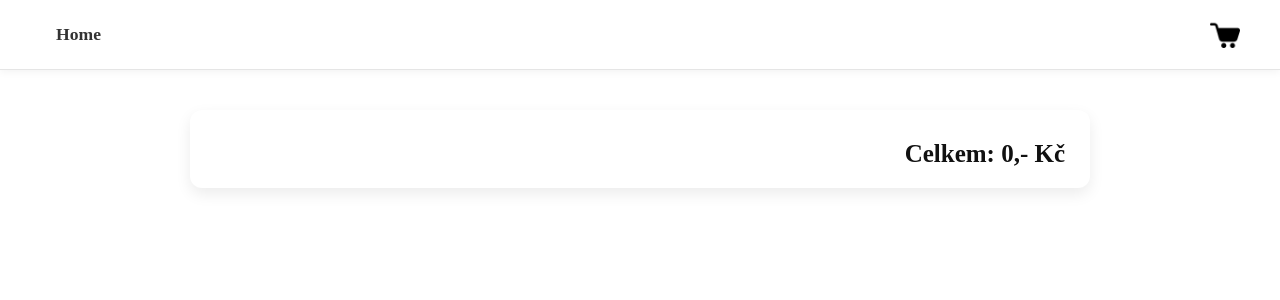
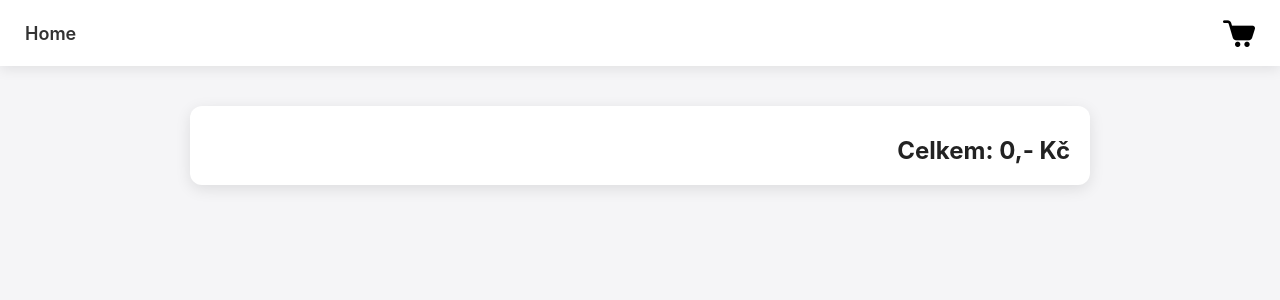
Before and after one commit to Moravec291678/mini-shop, a React (Vite) app: page /cart in a window 1280 px wide. Shown: the top 300 px of the page. Built offline with nearby package versions, Linux system fonts and the light colour scheme.

Commit message:
Update: cart localStorage, CSS, quantity buttons

```diff
--- a/src/App.jsx
+++ b/src/App.jsx
@@ -1,4 +1,4 @@
-import { useState } from "react";
+import { useEffectEvent, useState, useEffect } from "react";
 import Item from "./components/Item";
 import OneItem from "./components/OneItem";
 import { BrowserRouter, Routes, Route, Link } from "react-router-dom";
@@ -6,7 +6,10 @@ import Cart from "./components/Cart";
 import cartImg from "./images/cart.png";
 
 const App = () => {
-  const [cartItems, setCartItems] = useState([]);
+  const [cartItems, setCartItems] = useState(() => {
+    const saved = localStorage.getItem("cart");
+    return saved ? JSON.parse(saved) : [];
+  });
 
   const addToCart = (item) => {
     const exists = cartItems.find((product) => product.id === item.id);
@@ -23,7 +26,32 @@ const App = () => {
       setCartItems(newCart);
     }
   };
-  console.log(cartItems);
+
+  const increaseQuantity = (id) => {
+    const updatedCart = cartItems.map((product) =>
+      product.id === id
+        ? { ...product, quantity: product.quantity + 1 }
+        : product
+    );
+
+    setCartItems(updatedCart);
+  };
+
+  const decreaseQuantity = (id) => {
+    const updatedCart = cartItems
+      .map((product) =>
+        product.id === id
+          ? { ...product, quantity: product.quantity - 1 }
+          : product
+      )
+      .filter((product) => product.quantity > 0);
+
+    setCartItems(updatedCart);
+  };
+
+  useEffect(() => {
+    localStorage.setItem("cart", JSON.stringify(cartItems));
+  }, [cartItems]);
   return (
     <>
       <nav>
@@ -37,7 +65,16 @@ const App = () => {
       <Routes>
         <Route path="/" element={<Item />} />
         <Route path="/item/:id" element={<OneItem addToCart={addToCart} />} />
-        <Route path="/cart" element={<Cart cartItems={cartItems} />} />
+        <Route
+          path="/cart"
+          element={
+            <Cart
+              cartItems={cartItems}
+              increaseQuantity={increaseQuantity}
+              decreaseQuantity={decreaseQuantity}
+            />
+          }
+        />
       </Routes>
     </>
   );
--- a/src/components/Cart.css
+++ b/src/components/Cart.css
@@ -1,109 +1,75 @@
-/* CELÝ KOŠÍK */
 .cartWrapper {
   width: 90%;
   max-width: 900px;
   margin: 40px auto;
-  padding: 20px 25px;
+  padding: 20px;
 
-  background: #ffffff;
+  background: white;
   border-radius: 12px;
-  box-shadow: 0 6px 15px rgba(0, 0, 0, 0.08);
+  box-shadow: 0 4px 15px rgba(0,0,0,0.1);
 
   display: flex;
   flex-direction: column;
   gap: 20px;
 }
 
-/* JEDEN PRODUKT */
 .product {
   display: flex;
   align-items: center;
   justify-content: space-between;
   gap: 15px;
+  padding: 15px 20px;
 
   background: #f5f5f7;
-  padding: 15px 20px;
-
   border-radius: 10px;
-  border: 1px solid #e3e3e3;
-
-  transition: 0.2s ease;
+  border: 1px solid #e2e2e2;
 }
 
-.product:hover {
-  background: #ececef;
+.elementImage {
+  width: 70px;
+  height: 70px;
+  border-radius: 10px;
+  object-fit: cover;
 }
 
-/* OBRÁZEK PRODUKTU */
-.elementImage {
-  width: 80px;
-  height: 80px;
-
-  object-fit: cover;
-  border-radius: 8px;
-
-  border: 1px solid #ddd;
-}
-
-/* NÁZEV PRODUKTU */
 .productName {
   flex: 1;
   font-size: 18px;
   font-weight: 600;
-  color: #333;
 }
 
-/* CENA ZA DANOU MNOŽSTVÍ (quantity * price) */
 .quantityPrice {
-  font-size: 20px;
-  font-weight: 700;
-  color: #111;
-  min-width: 90px;
+  min-width: 70px;
   text-align: right;
+  font-size: 18px;
+  font-weight: 600;
 }
 
-/* COUNTER: + / - */
 .quantity {
   display: flex;
   align-items: center;
   gap: 10px;
 }
 
-/* ČÍSLO MNOŽSTVÍ */
-.quantity > p {
-  width: 30px;
-  text-align: center;
+.minus,
+.plus {
+  padding: 5px 10px;
+  background: #d9dce3;
+  border: none;
   font-size: 18px;
   font-weight: bold;
-}
-
-/* TLAČÍTKA + A - */
-.minus,
-.plus {
+  border-radius: 6px;
   cursor: pointer;
-
-  padding: 5px 12px;
-  border: none;
-  border-radius: 6px;
-
-  background: #d9dce3;
-  font-size: 18px;
-  font-weight: bold;
-
-  transition: all 0.2s ease;
 }
 
 .minus:hover,
 .plus:hover {
-  background: #c4c8d0;
+  background: #c7cbd3;
 }
 
-/* CELKOVÁ CENA */
 .totalPrice {
-  width: 100%;
+  margin-top: 10px;
   text-align: right;
-  font-size: 25px;
-  font-weight: 800;
-  color: #111;
-  margin-top: 10px;
+  font-size: 24px;
+  font-weight: 700;
 }
--- a/src/components/Cart.jsx
+++ b/src/components/Cart.jsx
@@ -4,6 +4,7 @@ const Cart = (props) => {
   const totalPrice = props.cartItems.reduce((total, item) => {
     return total + item.price * item.quantity;
   }, 0);
+
 
   return (
     <div className="cartWrapper">
@@ -19,9 +20,9 @@ const Cart = (props) => {
             </p>
 
             <div className="quantity">
-              <button className="minus">-</button>
+              <button onClick={() => {props.decreaseQuantity(element.id)}} className="minus">-</button>
               <p>{element.quantity}</p>
-              <button className="plus">+</button>
+              <button onClick={() => {props.increaseQuantity(element.id)}} className="plus">+</button>
             </div>
           </div>
         );
--- a/src/components/Item.css
+++ b/src/components/Item.css
@@ -14,19 +14,21 @@
 /* ===== KARTA PRODUKTU ===== */
 .oneItem {
   width: 280px;
+
   background: #ffffff;
   border-radius: 14px;
   padding: 18px;
-  box-shadow: 0 4px 14px rgba(0, 0, 0, 0.08);
 
   display: flex;
   flex-direction: column;
   align-items: center;
   text-align: center;
-  gap: 10px;
 
-  transition: 0.25s ease;
+  gap: 12px;
   cursor: pointer;
+
+  box-shadow: 0 4px 14px rgba(0, 0, 0, 0.08);
+  transition: transform 0.25s ease, box-shadow 0.25s ease;
 }
 
 /* Hover efekt */
@@ -37,7 +39,8 @@
 
 /* ===== NÁZEV PRODUKTU ===== */
 .itemName {
-  font-size: 1.25rem;
+  font-size: 1.3rem;
+  font-weight: 600;
   margin: 0;
   color: #222;
 }
@@ -45,9 +48,8 @@
 /* ===== OBRÁZEK ===== */
 .itemImg {
   width: 100%;
-  height: 250px;
+  height: 240px;
   object-fit: contain;
-
   border-radius: 10px;
 }
 
@@ -55,19 +57,39 @@
 .itemDesc {
   color: #555;
   font-size: 0.95rem;
-  min-height: 50px;
+  line-height: 1.4;
+  min-height: 48px;
 }
 
 /* ===== CENA ===== */
 .itemPrice {
-  font-weight: bold;
+  font-weight: 700;
   font-size: 1.2rem;
   color: #111;
   margin-top: auto;
 }
 
 /* ===== LINK OBAL ===== */
-a {
+.section a {
   text-decoration: none;
   color: inherit;
 }
+
+@media (max-width: 600px) {
+  .oneItem {
+    width: 100%;
+    max-width: 360px;
+  }
+
+  .itemImg {
+    height: 200px;
+  }
+
+  .itemName {
+    font-size: 1.15rem;
+  }
+
+  .itemPrice {
+    font-size: 1.1rem;
+  }
+}
--- a/src/components/OneItem.css
+++ b/src/components/OneItem.css
@@ -1,106 +1,59 @@
-/* ===== HLAVNÍ KONTEJNER DETAILU ===== */
 .oneItemPre {
-  width: 100%;
-  min-height: calc(98vh - 60px); /* minus navbar */
-  padding: 20px 20px;
+  width: 90%;
+  max-width: 900px;
+  margin: 40px auto;
+  padding: 20px;
+
+  background: #ffffff;
+  border-radius: 12px;
+  box-shadow: 0 4px 12px rgba(0, 0, 0, 0.08);
 
   display: flex;
   flex-direction: column;
+  gap: 25px;
   align-items: center;
-  gap: 24px;
-
-  background: #ffffff;
-  animation: fadeIn 0.4s ease;
-}
-
-/* Jemná animace náhledu */
-@keyframes fadeIn {
-  from {
-    opacity: 0;
-    transform: translateY(10px);
-  }
-  to {
-    opacity: 1;
-    transform: translateY(0);
-  }
-}
-
-/* ===== TITULEK ===== */
-.oneItemPre h1 {
-  font-size: 2rem;
-  margin: 0;
-  color: #222;
   text-align: center;
 }
 
-/* ===== OBRÁZEK ===== */
 .oneItemImgPre {
   width: 100%;
   max-width: 500px;
-  height: 500px;
-
-  object-fit: contain;
-  border-radius: 16px;
-  box-shadow: 0 8px 22px rgba(0, 0, 0, 0.12);
+  height: auto;
+  border-radius: 12px;
 }
 
-/* ===== POPIS ===== */
 .oneItemDescPre {
-  max-width: 900px;
-  font-size: 1.2rem;
-  color: #444;
-  line-height: 1.6;
-  text-align: center;
+  max-width: 600px;
+  line-height: 1.5;
+  color: #555;
 }
 
-/* ===== CENA ===== */
 .oneItemPricePre {
-  font-size: 2rem;
+  font-size: 28px;
   font-weight: bold;
   color: #111;
-  margin-top: 10px;
 }
 
 .oneItemButtonsPre {
   display: flex;
   gap: 20px;
-  margin-top: 20px;
-  justify-content: center;
-  align-items: center;
 }
 
-/* ===== TLAČÍTKO KOUPIT ===== */
-.oneItemBtnPre {
-  padding: 14px 40px;
-  background: #ff7a00;
-  color: #fff;
+.oneItemBtnPre,
+.linkBackPre {
+  background: #333;
+  color: white;
+  border: none;
 
-  border: none;
-  border-radius: 10px;
+  padding: 12px 22px;
+  border-radius: 8px;
+  font-size: 16px;
+  cursor: pointer;
 
-  font-size: 1.3rem;
-  cursor: pointer;
-  transition: 0.25s ease;
+  text-decoration: none;
 }
 
-.oneItemBtnPre:hover {
-  background: #e06600;
-  transform: translateY(-3px);
+.oneItemBtnPre:hover,
+.linkBackPre:hover {
+  background: #555;
 }
-
-.oneItemBtnPre:active {
-  transform: translateY(-1px);
-}
-
-/* ===== ODKAZ ZPĚT ===== */
-.linkBackPre {
-  margin-top: 14px;
-  font-size: 1.1rem;
-  color: #555;
-  text-decoration: underline;
-  transition: 0.2s ease;
-}
-
-.linkBackPre:hover {
-  color: #000;
-}
--- a/src/index.css
+++ b/src/index.css
@@ -1,52 +1,84 @@
-body,* {
-    box-sizing: border-box;
-    padding: 0;
-    margin: 0;
+/* Reset a základ aplikace */
+* {
+  margin: 0;
+  padding: 0;
+  box-sizing: border-box;
+  font-family: "Inter", sans-serif;
 }
 
-/* ===== NAVBAR ===== */
+body {
+  background: #f5f5f7;
+  color: #222;
+}
+
+/* Navigace */
 nav {
   width: 100%;
-  padding: 16px 40px;
   background: #ffffff;
-  border-bottom: 1px solid #e5e5e5;
-  box-shadow: 0 2px 8px rgba(0, 0, 0, 0.05);
+  padding: 15px 25px;
 
   display: flex;
   justify-content: space-between;
   align-items: center;
-  gap: 20px;
 
+  box-shadow: 0 4px 12px rgba(0,0,0,0.08);
   position: sticky;
   top: 0;
-  z-index: 1000;
+  z-index: 10;
+}
+
+nav a {
+  color: #333;
+  text-decoration: none;
+  font-size: 18px;
+  font-weight: 600;
+}
+
+nav a:hover {
+  opacity: 0.7;
 }
 
 .cartImg {
-  width: 30px;
+  width: 32px;
+  height: 32px;
+  cursor: pointer;
 }
 
-/* ===== HOME LINK ===== */
-.home {
-  font-size: 1.1rem;
-  font-weight: 600;
-  text-decoration: none;
-  color: #333;
+/* RESPONSIVE - MOBILNÍ VERZE */
+@media (max-width: 600px) {
 
-  padding: 8px 16px;
-  border-radius: 8px;
+  /* Item list – karty produktů */
+  .oneItem {
+    width: 100%;
+  }
 
-  transition: 0.25s ease;
+  /* Detail produktu */
+  .oneItemPre {
+    padding: 15px;
+  }
+
+  .oneItemButtonsPre {
+    flex-direction: column;
+    width: 100%;
+  }
+
+  /* Košík */
+  .product {
+    flex-direction: column;
+    align-items: center;
+    text-align: center;
+    gap: 15px;
+  }
+
+  .quantity {
+    justify-content: center;
+  }
+
+  .quantityPrice {
+    text-align: center;
+  }
+
+  .productName {
+    text-align: center;
+  }
 }
-
-/* Hover efekt */
-.home:hover {
-  background: #f0f0f0;
-  color: #000;
-  transform: translateY(-2px);
-}
-
-/* Aktivní vzhled při kliknutí */
-.home:active {
-  transform: translateY(0px);
-}
```
Also changed, not shown: src/components/OneItem.jsx (+10 -1 lines).
